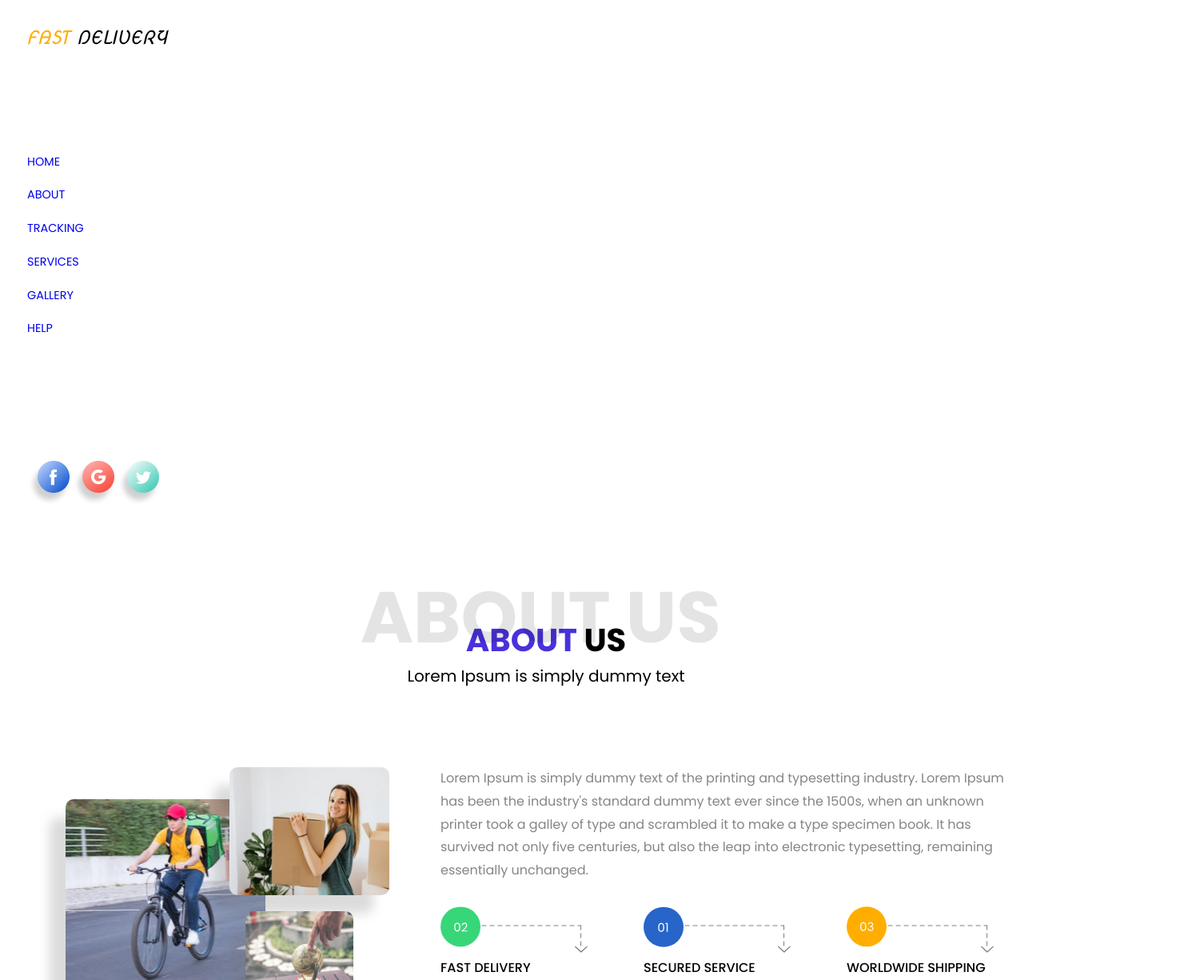
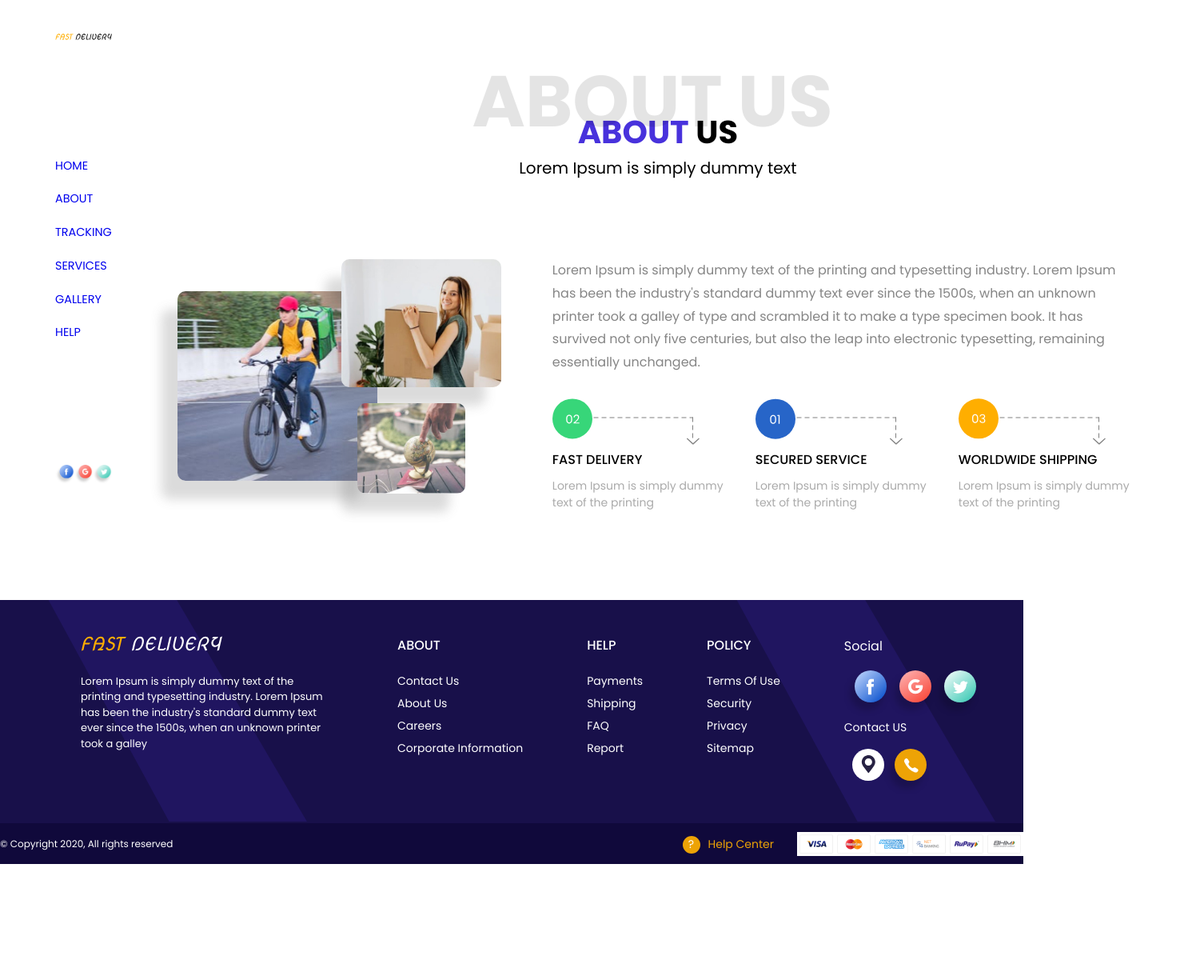
Before and after one commit to tokkaya79/fast-delivery, a React (Create React App) app: page /fast-delivery/about in a window 1280 px wide. Shown: the top 1225 px of the page at 80% size, 1506 px wide, since content can reach past the window. After the commit the page ends 1080 px from the top, so only its background shows below. Built offline with nearby package versions, Linux system fonts and the light colour scheme.

Commit message:
added style about-page

```diff
--- a/public/index.html
+++ b/public/index.html
@@ -14,7 +14,6 @@
     <title>fast-delivery</title>
   </head>
   <body>
-    <noscript>You need to enable JavaScript to run this app.</noscript>
     <div id="root"></div>
   </body>
 </html>
--- a/src/App.tsx
+++ b/src/App.tsx
@@ -1,3 +1,4 @@
+
 import { BrowserRouter as Router, Routes, Route } from 'react-router-dom';
 
 import Home from './pages/home/Home';
@@ -7,12 +8,14 @@ import ServicePage from './pages/servicePage/ServicePage';
 import GalleryPage from './pages/galleryPage/GalleryPage';
 import HelpPage from './pages/helpPage/HelpPage';
 
+
 import Footer from './components/footer/Footer';
 
 
 import './styles/index.scss';
 
 function App() {
+
     return (
         <div className="App">
             <Router>
--- a/src/components/aboutUs/style.scss
+++ b/src/components/aboutUs/style.scss
@@ -2,7 +2,7 @@
     &__inner{
     position: relative;
     text-align: center;
-    padding: 30px 82px 106px;
+    padding: 130px 82px 106px;
     &::before {
         content: 'about us';
         position: absolute;
@@ -11,7 +11,7 @@
         font-weight: 600;
         line-height: 1.5;
         color: #0000001b;
-        top: -35px;
+        top: 55px;
         left: 33%;
     }
 }
--- a/src/components/footer/Footer.tsx
+++ b/src/components/footer/Footer.tsx
@@ -6,11 +6,16 @@ import point from '../../assets/icons/point.svg';
 import phone from '../../assets/icons/phone.svg';
 import payment from '../../assets/icons/payment.jpg';
 
+
 import './style.scss';
 
 const Footer = () => {
+
     return (
-        <section className="footer">
+        <section
+            className="footer"
+            id="footer"
+        >
             <div className="container">
                 <div className="footer__top">
                     <div className="footer__content">
--- a/src/components/footer/style.scss
+++ b/src/components/footer/style.scss
@@ -1,7 +1,8 @@
 .footer {
+    margin-top: auto;
     color: #fff;
-    margin-top: auto;
     background-color: #18104a;
+    display: block;
     &__top {
         display: flex;
         flex-wrap: wrap;
--- a/src/components/header/style.scss
+++ b/src/components/header/style.scss
@@ -1,9 +1,13 @@
 .header-inner{
     display: flex;
+    column-gap: 35px;
+    row-gap: 35px;
+    padding: 0 35px;
 }
 //----------header-menu--------------
 .header-menu {
-    padding: 37px 34px;
+    max-width: 274px;
+    padding: 37px 0 0 0;
 }
 
 .icon-list {
@@ -30,7 +34,7 @@
 
 .header-slider {
     position: relative;
-    width: 581px;
+    width: 600px;
     height: 624px;
     &__content {
         position: absolute;
@@ -81,6 +85,7 @@
 }
 .slider-item {
     position: absolute;
+    padding-right: 20px;
     top: 0;
     left: 0;
     width: 100%;
@@ -100,11 +105,10 @@
 }
 //-----------------header-tabs-------------------
 .header-tabs {
-    padding: 37px 35px 50px 26px;
+    padding: 37px 0 0 0;
     width: 580px;
     display: flex;
     flex-direction: column;
-    justify-content: space-between;
     &__login {
         margin-bottom: 63px;
         text-align: end;
--- a/src/pages/aboutPage/AboutPage.tsx
+++ b/src/pages/aboutPage/AboutPage.tsx
@@ -5,9 +5,11 @@ import { advans } from '../../components/aboutUs/advanItem/dateAdvan';
 
 const AboutPage = () => {
     return (
-        <main className='about-page'>
-            <HeaderMenu />
-            <AboutUs advans={advans} />
+        <main className="about-page">
+            <div className="about-page__inner">
+                <HeaderMenu />
+                <AboutUs advans={advans} />
+            </div>
         </main>
     );
 };
--- a/src/styles/index.scss
+++ b/src/styles/index.scss
@@ -3,11 +3,22 @@
 
 // font-family: 'Poppins', sans-serif;
 //font-family: 'Passion One', cursive;
+
+html, body, .App, #root{
+    min-height: 100vh;
+}
 body{
     font-family: 'Poppins', sans-serif;
-    background-color: #F2F2F2;
     background-color: #fff;
 }
+.App{
+    display: flex;
+    flex-direction: column;
+}
+section{
+    display: block;
+}
+
 
 .container {
     width: 1366px;
@@ -35,9 +46,11 @@ body{
 
 }
 .about-page{
-    display: flex;
-    justify-content: space-between;
-    flex-wrap: wrap;
-    gap: 70px;
-    width: 100%;
+    &__inner{
+        width: 90vw;
+        margin: 0 auto;
+        padding: 5px;
+    display: grid;
+    grid-template-columns: 1fr 5fr;
+    }
 }
--- a/src/styles/reset.scss
+++ b/src/styles/reset.scss
@@ -11,7 +11,9 @@
 }
 html {
   scroll-behavior: smooth;
+  width: 100%;
 }
+
 
 
 a,
```
Also changed, not shown: src/components/footer/AdjustFooter.ts (added, +38 -0 lines).
